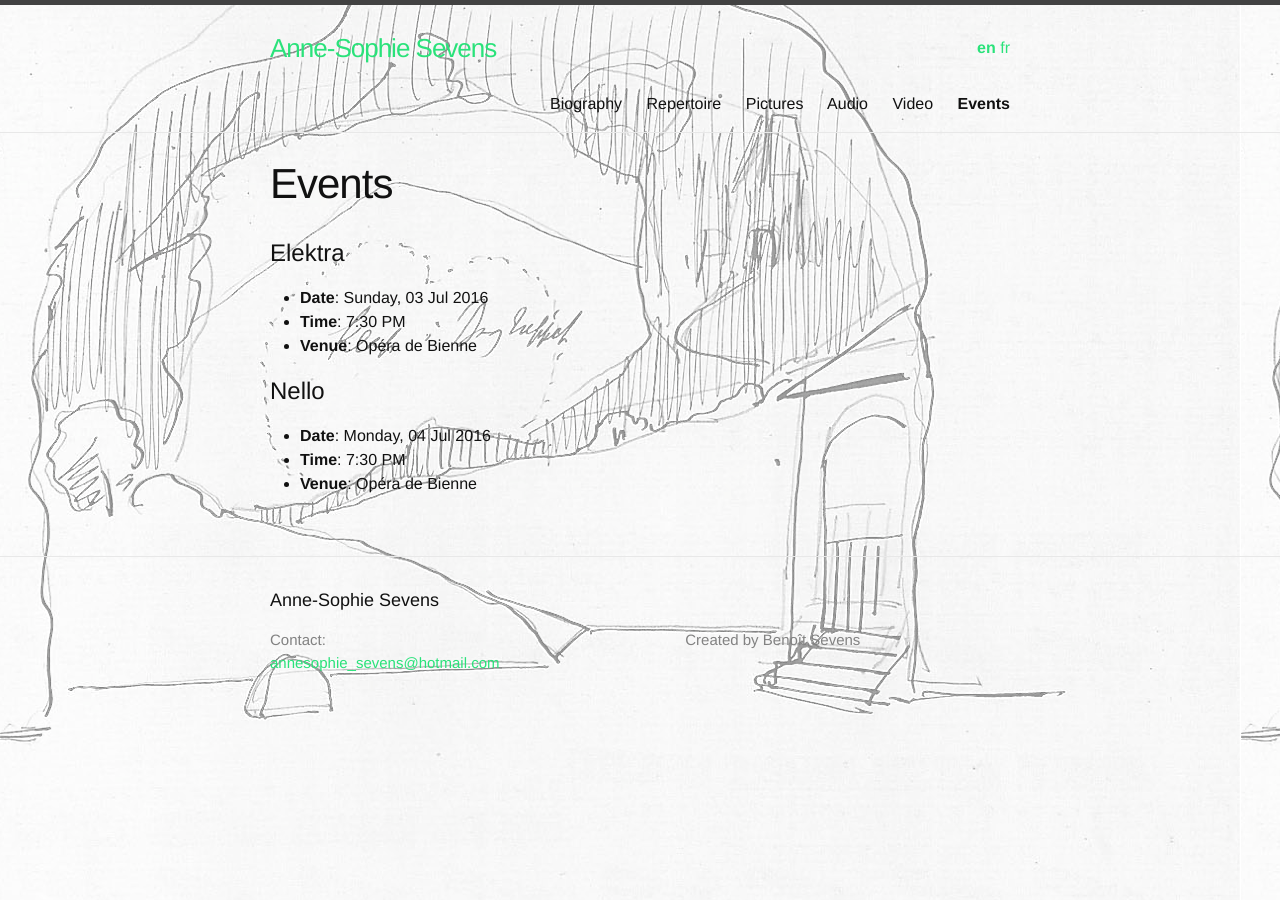
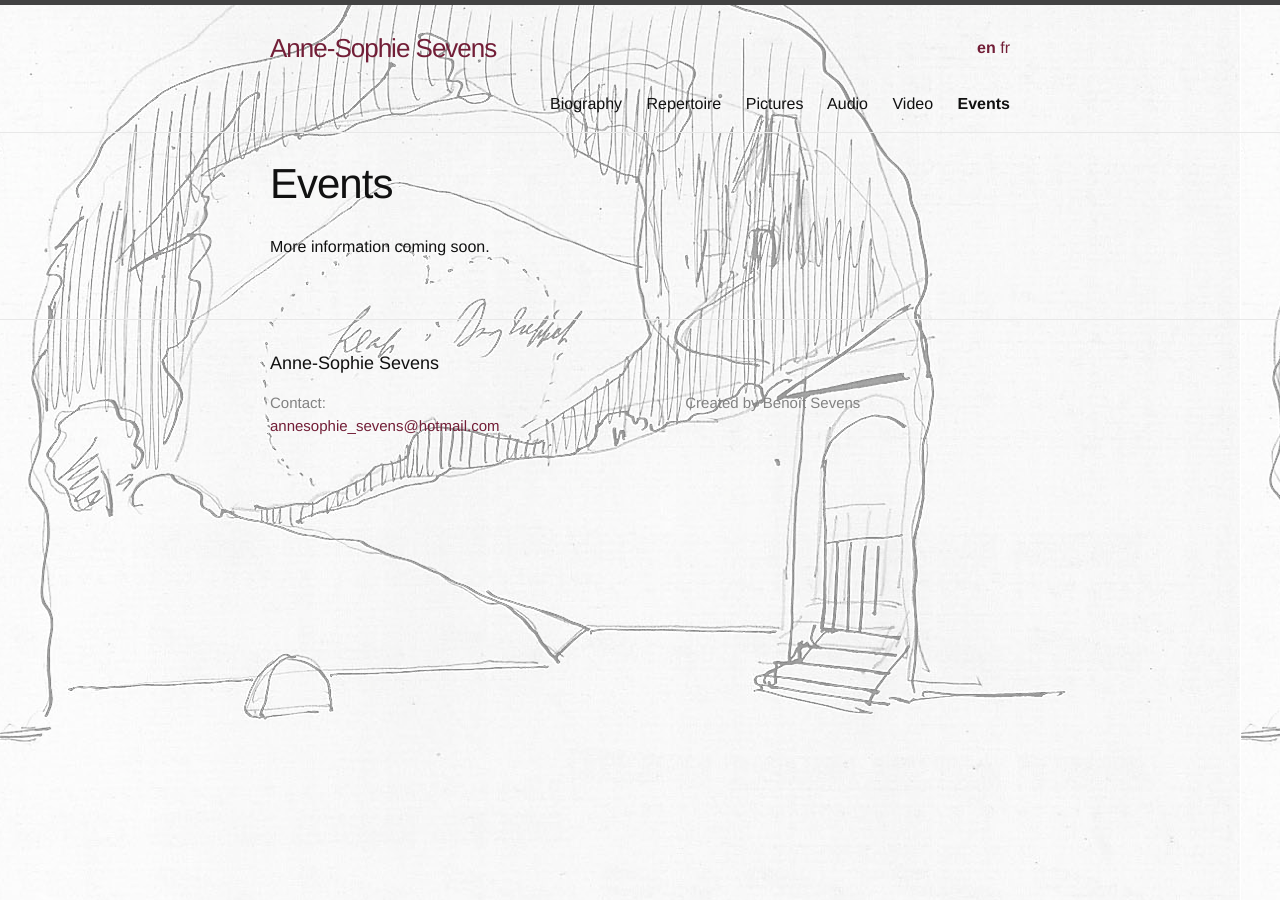
Before and after one commit to annesophie-sevens/annesophie-sevens.github.io, a Jekyll site: the page built from events-en.md, in a window 1280 px wide. Built offline with Jekyll 4.4.1, drawn with Linux system fonts in a browser that asks for light colours.

Commit message:
New brand color

```diff
--- a/css/main.scss
+++ b/css/main.scss
@@ -16,7 +16,7 @@ $spacing-unit:     30px;
 
 $text-color:       #111;
 $background-color: #fdfdfd;
-$brand-color:      #2ae27a;
+$brand-color:      #721e37;
 
 $grey-color:       #828282;
 $grey-color-light: lighten($grey-color, 40%);
--- a/events-en.md
+++ b/events-en.md
@@ -6,14 +6,4 @@ ref: events
 lang: en
 ---
 
-# Elektra
-
-- **Date**: Sunday, 03 Jul 2016
-- **Time**: 7:30 PM
-- **Venue**: Opéra de Bienne
-
-# Nello
-
-- **Date**: Monday, 04 Jul 2016
-- **Time**: 7:30 PM
-- **Venue**: Opéra de Bienne
+More information coming soon.
```
Also changed, not shown: events-fr.md (+1 -13 lines).
